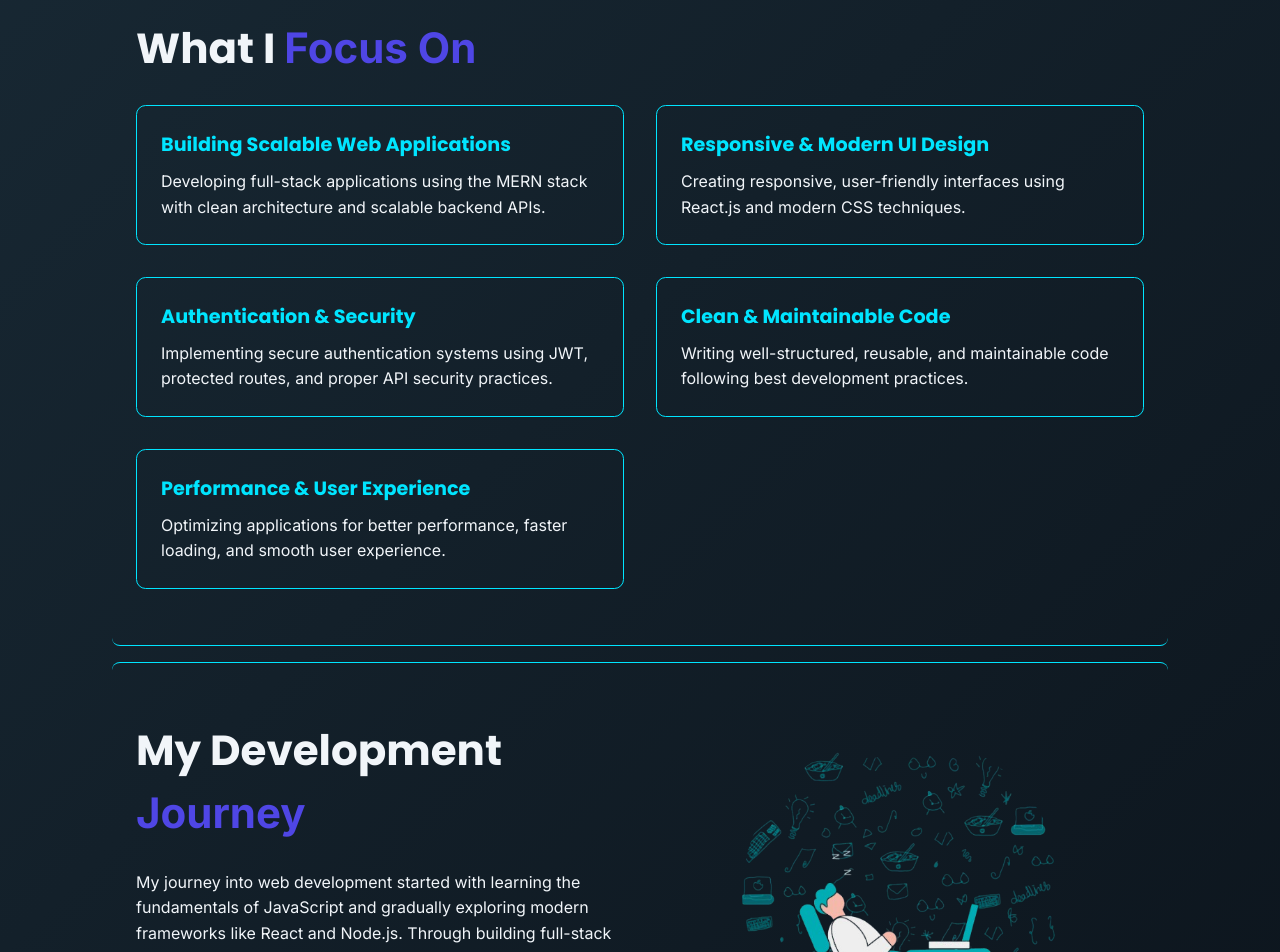
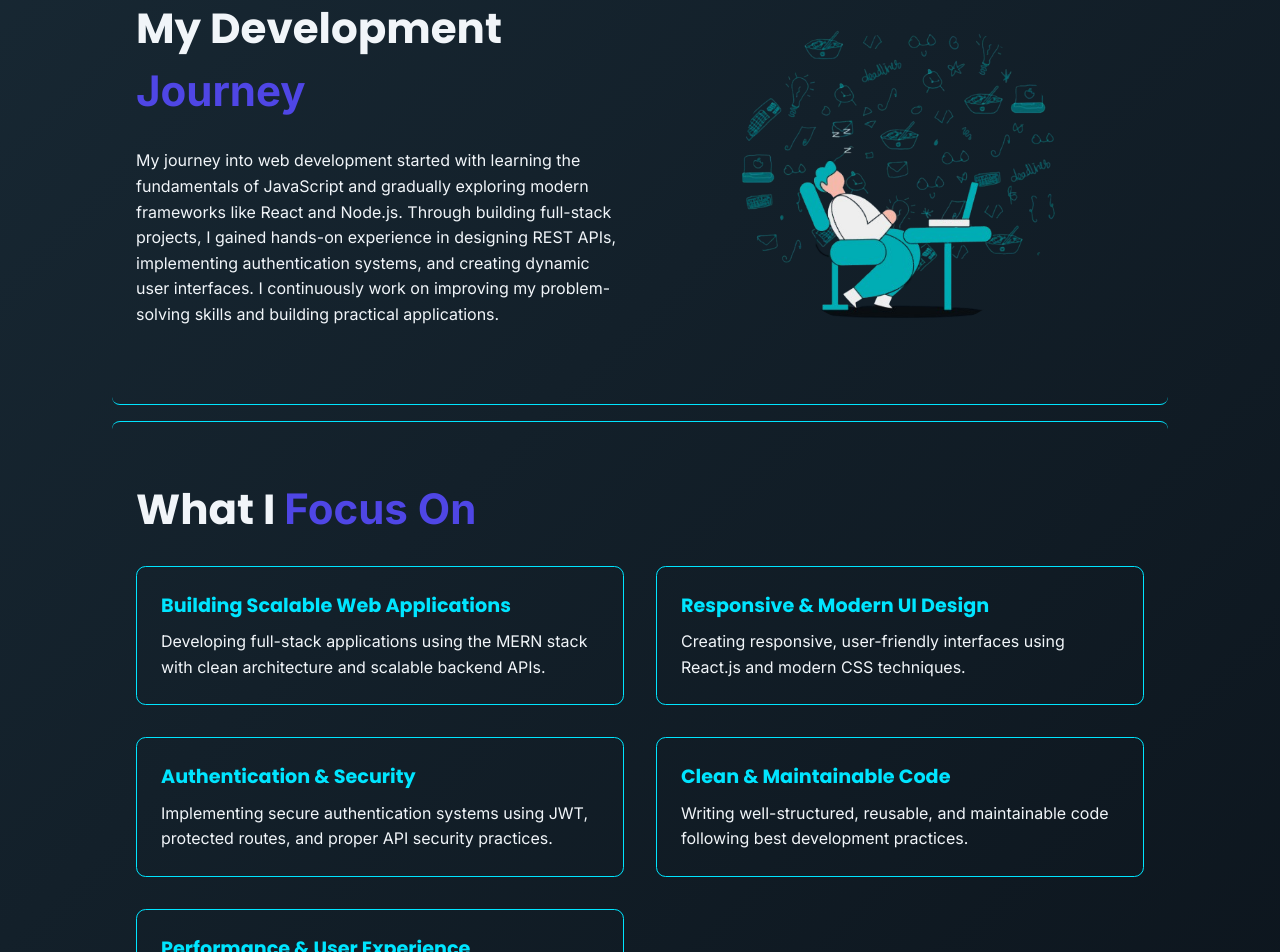
Before and after one commit to Mdirfan0786/apna_Portfolio, a React (Vite) app in the folder frontend/: page /about in a window 1280 px wide. Shown: the part 660-1612 px from the top of the page. Built offline with nearby package versions, Linux system fonts and the light colour scheme.

Commit message:
refactor: modularize about section and improve structure

```diff
--- /dev/null
+++ b/frontend/src/components/About/aboutSection/AboutSection.jsx
@@ -0,0 +1,29 @@
+import Styles from "./AboutSection.module.css";
+
+const AboutSection = ({ title, highlight, image, paragraphs }) => {
+  return (
+    <div className={Styles.About_Container}>
+      <div className={Styles.About_Section}>
+        <div className={Styles.about_left_Container}>
+          <div className={Styles.About_details}>
+            <h1 className={Styles.about_mainHeading}>
+              {title} <span>{highlight}</span>
+            </h1>
+
+            {paragraphs.map((text, idx) => (
+              <p key={idx} className={Styles.about_summary}>
+                {text}
+              </p>
+            ))}
+          </div>
+        </div>
+
+        <div className={Styles.about_right_Container}>
+          <img src={image} alt={title} />
+        </div>
+      </div>
+    </div>
+  );
+};
+
+export default AboutSection;
--- a/frontend/src/pages/about/About.module.css
+++ b/frontend/src/components/About/aboutSection/AboutSection.module.css
@@ -1,7 +1,6 @@
-/* About and Focus Section */
+/* Layout */
 
-.About_Section,
-.focus_Section {
+.About_Section {
   display: flex;
   border-bottom: 1px solid #00e5ff;
   border-top: 1px solid #00e5ff;
@@ -12,7 +11,7 @@
   gap: 40px;
 }
 
-/* About Left Section */
+/* Left */
 
 .about_left_Container {
   flex: 1;
@@ -24,14 +23,12 @@
 
 /* Heading */
 
-.about_mainHeading,
-.focus_mainHeading {
+.about_mainHeading {
   font-size: 42px;
   margin-bottom: 25px;
 }
 
-.about_mainHeading span,
-.focus_mainHeading span {
+.about_mainHeading span {
   color: #4f46e5;
 }
 
@@ -41,7 +38,7 @@
   max-width: 700px;
 }
 
-/* About Right */
+/* Right */
 
 .about_right_Container {
   flex: 1;
@@ -64,47 +61,10 @@
   box-shadow: 0 8px 25px rgba(0, 229, 255, 0.4);
 }
 
-/* Focus Section */
-
-.focus_right_Container {
-  display: flex;
-  align-items: center;
-}
-
-.focus_Grid {
-  display: grid;
-  grid-template-columns: repeat(2, 1fr);
-  gap: 2rem;
-}
-
-.focus_Card {
-  padding: 1.5rem;
-  border: 1px solid #00e5ff;
-  border-radius: 0.6rem;
-  transition: 0.3s ease;
-  cursor: pointer;
-}
-
-.focus_Card h3 {
-  margin-bottom: 0.6rem;
-  font-size: 1.2rem;
-  color: #00e5ff;
-}
-
-.focus_Card p {
-  line-height: 1.6;
-}
-
-.focus_Card:hover {
-  transform: translateY(-5px);
-  box-shadow: 0 8px 25px rgba(0, 229, 255, 0.4);
-}
-
-/* Tablet Responsive */
+/* Responsive */
 
 @media (max-width: 1024px) {
-  .About_Section,
-  .focus_Section {
+  .About_Section {
     flex-direction: column;
     text-align: center;
   }
@@ -112,21 +72,10 @@
   .about_left_Container {
     align-items: center;
   }
-
-  .about_summary {
-    max-width: 600px;
-  }
-
-  .focus_Grid {
-    grid-template-columns: repeat(2, 1fr);
-  }
 }
 
-/* Mobile Responsive */
-
 @media (max-width: 600px) {
-  .about_mainHeading,
-  .focus_mainHeading {
+  .about_mainHeading {
     font-size: 30px;
   }
 
@@ -138,12 +87,4 @@
   .about_right_Container img {
     width: 220px;
   }
-
-  .focus_Grid {
-    grid-template-columns: 1fr;
-  }
-
-  .focus_Card {
-    text-align: left;
-  }
 }
--- /dev/null
+++ b/frontend/src/components/About/focusCard/FocusCard.jsx
@@ -0,0 +1,13 @@
+import Styles from "./focusCard.module.css";
+
+const FocusCard = ({ title, description }) => {
+  return (
+    <div className={Styles.focus_Card}>
+      <h3>{title}</h3>
+
+      <p>{description}</p>
+    </div>
+  );
+};
+
+export default FocusCard;
--- /dev/null
+++ b/frontend/src/components/About/focusCard/focusCard.module.css
@@ -0,0 +1,29 @@
+.focus_Card {
+  padding: 1.5rem;
+  border: 1px solid #00e5ff;
+  border-radius: 0.6rem;
+  transition: 0.3s ease;
+  cursor: pointer;
+}
+
+.focus_Card h3 {
+  margin-bottom: 0.6rem;
+  font-size: 1.2rem;
+  color: #00e5ff;
+}
+
+.focus_Card p {
+  line-height: 1.6;
+}
+
+.focus_Card:hover {
+  transform: translateY(-5px);
+
+  box-shadow: 0 8px 25px rgba(0, 229, 255, 0.4);
+}
+
+@media (max-width: 600px) {
+  .focus_Card {
+    text-align: left;
+  }
+}
--- /dev/null
+++ b/frontend/src/components/About/focusSection/FocusSection.jsx
@@ -0,0 +1,30 @@
+import Styles from "./FocusSection.module.css";
+
+import FocusCard from "../focusCard/FocusCard";
+import { focusData } from "../../../data/focusData";
+
+const FocusSection = () => {
+  return (
+    <div className={Styles.focus_Section}>
+      <div className={Styles.focus_right_Container}>
+        <div className={Styles.focus_details}>
+          <h1 className={Styles.focus_mainHeading}>
+            What I <span>Focus On</span>
+          </h1>
+
+          <div className={Styles.focus_Grid}>
+            {focusData.map((data, idx) => (
+              <FocusCard
+                key={idx}
+                title={data.title}
+                description={data.description}
+              />
+            ))}
+          </div>
+        </div>
+      </div>
+    </div>
+  );
+};
+
+export default FocusSection;
--- /dev/null
+++ b/frontend/src/components/About/focusSection/FocusSection.module.css
@@ -0,0 +1,49 @@
+.focus_Section {
+  display: flex;
+  border-bottom: 1px solid #00e5ff;
+  border-top: 1px solid #00e5ff;
+  border-radius: 0.5rem;
+  margin-block: 1rem;
+  padding-block: 3.5rem;
+  padding-inline: 1.5rem;
+  gap: 40px;
+}
+
+.focus_right_Container {
+  display: flex;
+  align-items: center;
+}
+
+.focus_mainHeading {
+  font-size: 42px;
+  margin-bottom: 25px;
+}
+
+.focus_mainHeading span {
+  color: #4f46e5;
+}
+
+.focus_Grid {
+  display: grid;
+  grid-template-columns: repeat(2, 1fr);
+  gap: 2rem;
+}
+
+/* Responsive */
+
+@media (max-width: 1024px) {
+  .focus_Section {
+    flex-direction: column;
+    text-align: center;
+  }
+}
+
+@media (max-width: 600px) {
+  .focus_mainHeading {
+    font-size: 30px;
+  }
+
+  .focus_Grid {
+    grid-template-columns: 1fr;
+  }
+}
--- /dev/null
+++ b/frontend/src/data/aboutData.js
@@ -0,0 +1,25 @@
+export const aboutSections = [
+  {
+    title: "About",
+    highlight: "Me",
+
+    image: "irfan.jpeg",
+
+    paragraphs: [
+      "I am a Full Stack Developer specializing in the MERN stack (MongoDB, Express, React, Node.js). I build complete end-to-end web applications — from designing responsive user interfaces to developing secure and scalable backend APIs.",
+
+      " I have developed real-world projects including a social networking platform with JWT authentication, a travel listing application with map integration, and AI-powered web solutions. My focus is on writing clean, maintainable code and delivering performance-driven applications.",
+    ],
+  },
+
+  {
+    title: "My Development",
+    highlight: "Journey",
+
+    image: "about.png",
+
+    paragraphs: [
+      " My journey into web development started with learning the fundamentals of JavaScript and gradually exploring modern frameworks like React and Node.js. Through building full-stack projects, I gained hands-on experience in designing REST APIs, implementing authentication systems, and creating dynamic user interfaces. I continuously work on improving my problem-solving skills and building practical applications.",
+    ],
+  },
+];
--- /dev/null
+++ b/frontend/src/data/focusData.js
@@ -0,0 +1,28 @@
+// focus Data
+export const focusData = [
+  {
+    title: "Building Scalable Web Applications",
+    description:
+      "Developing full-stack applications using the MERN stack with clean architecture and scalable backend APIs.",
+  },
+  {
+    title: "Responsive & Modern UI Design",
+    description:
+      "Creating responsive, user-friendly interfaces using React.js and modern CSS techniques.",
+  },
+  {
+    title: "Authentication & Security",
+    description:
+      "Implementing secure authentication systems using JWT, protected routes, and proper API security practices.",
+  },
+  {
+    title: "Clean & Maintainable Code",
+    description:
+      "Writing well-structured, reusable, and maintainable code following best development practices.",
+  },
+  {
+    title: "Performance & User Experience",
+    description:
+      "Optimizing applications for better performance, faster loading, and smooth user experience.",
+  },
+];
--- a/frontend/src/pages/about/About.jsx
+++ b/frontend/src/pages/about/About.jsx
@@ -1,117 +1,15 @@
-import React from "react";
-import Styles from "./About.module.css";
+import AboutSection from "../../components/About/aboutSection/AboutSection";
+import FocusSection from "../../components/About/focusSection/FocusSection";
+import { aboutSections } from "../../data/aboutData";
 
 function About() {
-  // focus Data
-  const focusData = [
-    {
-      title: "Building Scalable Web Applications",
-      description:
-        "Developing full-stack applications using the MERN stack with clean architecture and scalable backend APIs.",
-    },
-    {
-      title: "Responsive & Modern UI Design",
-      description:
-        "Creating responsive, user-friendly interfaces using React.js and modern CSS techniques.",
-    },
-    {
-      title: "Authentication & Security",
-      description:
-        "Implementing secure authentication systems using JWT, protected routes, and proper API security practices.",
-    },
-    {
-      title: "Clean & Maintainable Code",
-      description:
-        "Writing well-structured, reusable, and maintainable code following best development practices.",
-    },
-    {
-      title: "Performance & User Experience",
-      description:
-        "Optimizing applications for better performance, faster loading, and smooth user experience.",
-    },
-  ];
   return (
     <>
-      <div className={Styles.About_Container}>
-        {/* About Section */}
-        <div className={Styles.About_Section}>
-          <div className={Styles.about_left_Container}>
-            <div className={Styles.About_details}>
-              <h1 className={Styles.about_mainHeading}>
-                About <span>Me</span>
-              </h1>
+      {aboutSections.map((section, idx) => (
+        <AboutSection key={idx} {...section} />
+      ))}
 
-              <p className={Styles.about_summary}>
-                I am a Full Stack Developer specializing in the MERN stack
-                (MongoDB, Express, React, Node.js). I build complete end-to-end
-                web applications — from designing responsive user interfaces to
-                developing secure and scalable backend APIs.
-              </p>
-
-              <br />
-
-              <p className={Styles.about_summary}>
-                I have developed real-world projects including a social
-                networking platform with JWT authentication, a travel listing
-                application with map integration, and AI-powered web solutions.
-                My focus is on writing clean, maintainable code and delivering
-                performance-driven applications.
-              </p>
-            </div>
-          </div>
-
-          <div className={Styles.about_right_Container}>
-            <img src="irfan.jpeg" alt="Md irfan about pic" />
-          </div>
-        </div>
-      </div>
-
-      {/* Focus Section */}
-      <div className={Styles.focus_Section}>
-        <div className={Styles.focus_right_Container}>
-          <div className={Styles.focus_details}>
-            <h1 className={Styles.focus_mainHeading}>
-              What I <span>Focus On</span>
-            </h1>
-
-            <div className={Styles.focus_Grid}>
-              {focusData.map((data, idx) => (
-                <div key={idx} className={Styles.focus_Card}>
-                  <h3>{data.title}</h3>
-                  <p>{data.description}</p>
-                </div>
-              ))}
-            </div>
-          </div>
-        </div>
-      </div>
-
-      {/* My Development Journey */}
-      <div className={Styles.About_Container}>
-        <div className={Styles.About_Section}>
-          <div className={Styles.about_left_Container}>
-            <div className={Styles.About_details}>
-              <h1 className={Styles.about_mainHeading}>
-                My Development <span>Journey</span>
-              </h1>
-
-              <p className={Styles.about_summary}>
-                My journey into web development started with learning the
-                fundamentals of JavaScript and gradually exploring modern
-                frameworks like React and Node.js. Through building full-stack
-                projects, I gained hands-on experience in designing REST APIs,
-                implementing authentication systems, and creating dynamic user
-                interfaces. I continuously work on improving my problem-solving
-                skills and building practical applications.
-              </p>
-            </div>
-          </div>
-
-          <div className={Styles.about_right_Container}>
-            <img src="about.png" alt="Md irfan about pic" />
-          </div>
-        </div>
-      </div>
+      <FocusSection />
     </>
   );
 }
```
